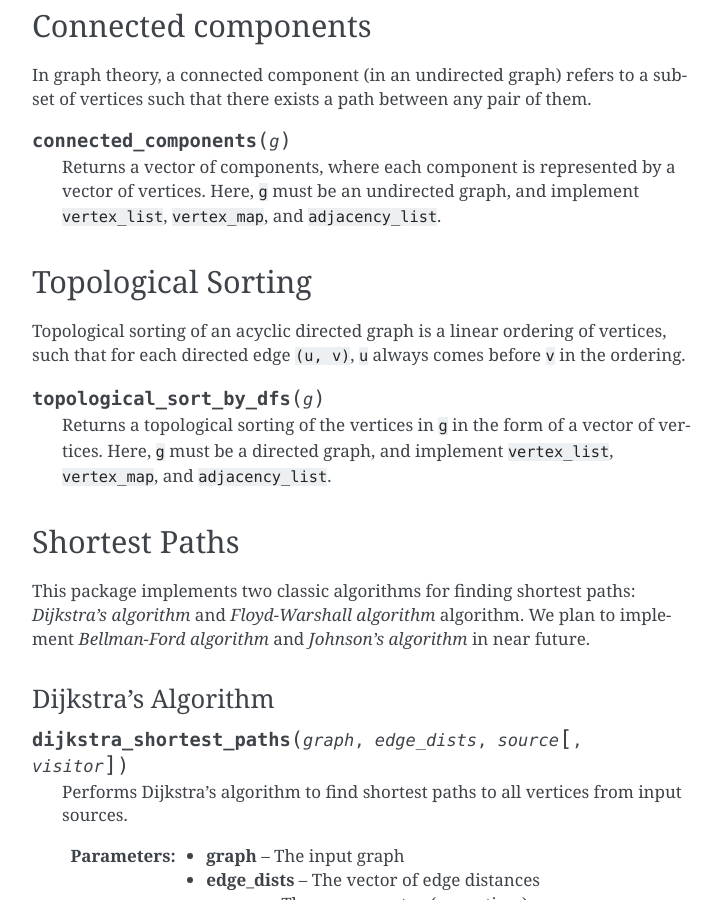
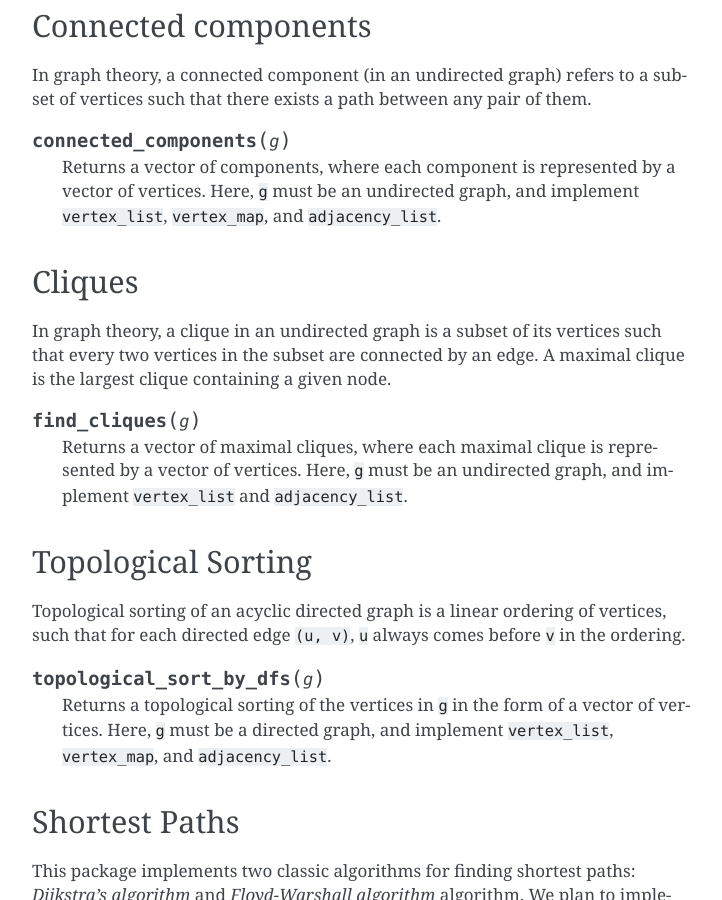
Before and after one commit to JuliaGraphs/Graphs.jl, a Sphinx documentation site: the page built from doc/source/algorithms.rst, in a window 1280 px wide and 900 px high, scrolled down 1968 px. Shown: the whole window, without its empty margins (388-1110 px from the left). Built offline with Sphinx 7.4.7, drawn with Linux system fonts in a browser that asks for light colours; formulas are drawn with MathJax 3; some of the changed text lies outside the part shown.

Commit message:
Document find_cliques

```diff
--- a/doc/source/algorithms.rst
+++ b/doc/source/algorithms.rst
@@ -77,6 +77,16 @@ In graph theory, a connected component (in an undirected graph) refers to a subs
 
     Returns a vector of components, where each component is represented by a vector of vertices. Here, ``g`` must be an undirected graph, and implement ``vertex_list``, ``vertex_map``, and ``adjacency_list``.
 
+Cliques
+-------
+
+In graph theory, a clique in an undirected graph is a subset of its vertices
+such that every two vertices in the subset are connected by an edge. A maximal
+clique is the largest clique containing a given node.
+
+.. py:function:: find_cliques(g)
+
+    Returns a vector of maximal cliques, where each maximal clique is represented by a vector of vertices. Here, ``g`` must be an undirected graph, and implement ``vertex_list`` and ``adjacency_list``.
 
 Topological Sorting
 -------------------
```
